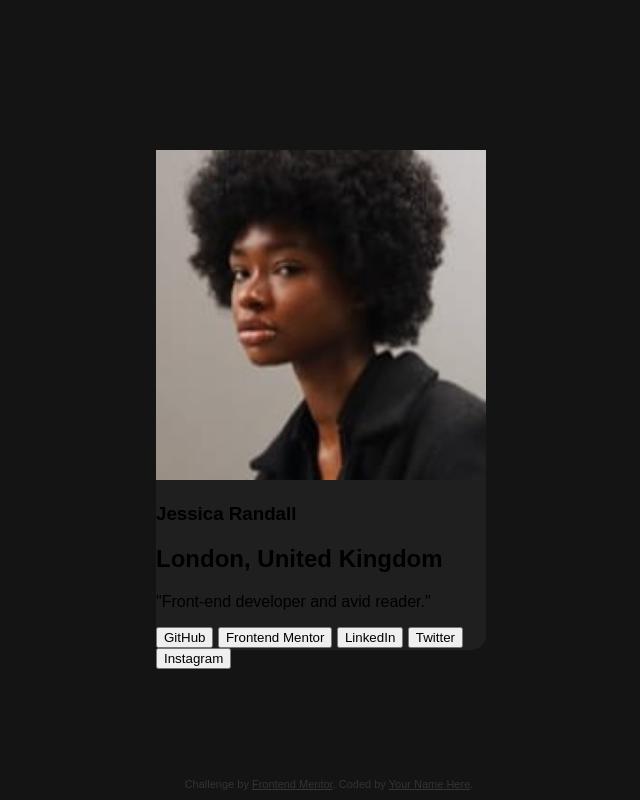
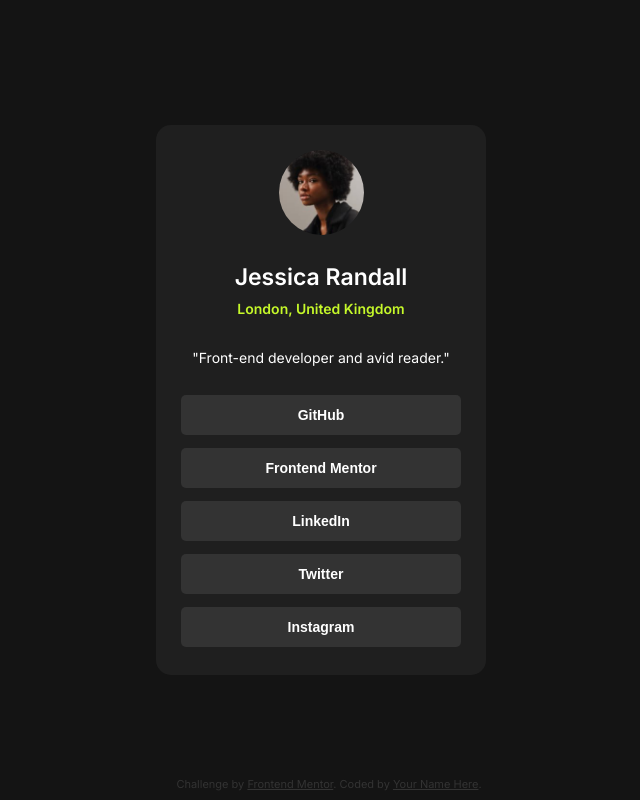
Before and after one commit to SebastianZins/Frontend-Mentor_Social-Links-Profile, a plain HTML site: page index.html in a window 1280 px wide. Shown: the whole page, without its empty margins (319-959 px from the left). Drawn offline with Linux system fonts and the light colour scheme.

Commit message:
created profile panel

```diff
--- a/index.html
+++ b/index.html
@@ -24,20 +24,20 @@
                     <img
                         class="image"
                         src="assets/images/avatar-jessica.jpeg"
-                        width="100%"
-                        height="100%"
                     />
                 </section>
-                <section>
-                    <h1>Jessica Randall</h1>
-                    <h2>London, United Kingdom</h2>
+                <section class="name">
+                    <p>Jessica Randall</p>
                 </section>
-                <section>
+                <section class="location">
+                    <p>London, United Kingdom</p>
+                </section>
+                <section class="banner">
                     <p>"Front-end developer and avid reader."</p>
                 </section>
             </article>
             <nav>
-                <button>GitHub</button>
+                <button class="first-button">GitHub</button>
                 <button>Frontend Mentor</button>
                 <button>LinkedIn</button>
                 <button>Twitter</button>
--- a/styles/style.scss
+++ b/styles/style.scss
@@ -3,8 +3,9 @@
 
 body {
     background: $offBlack;
-    font-size: 16px;
-    font-family: 'Figtree', sans-serif;
+    font-size: 14px;
+    font-family: 'Inter';
+    color: $white;
 }
 
 .panel {
@@ -13,12 +14,76 @@ body {
     top: 50%;
     transform: translate(-50%, -50%);
     width: 330px;
-    height: 500px;
+    height: 550px;
     background: $darkGrey;
     border-radius: 15px;
+    box-sizing: border-box;
+    padding: 25px;
+    overflow: hidden;
+
+    section,
+    nav {
+        position: relative;
+        width: 100%;
+    }
+
+    section,
+    p {
+        display: flex;
+        justify-content: center;
+    }
+
+    img {
+        border-radius: 50%;
+        height: 85px;
+        width: 85px;
+    }
 
     article {
         position: relative;
+
+        .name {
+            margin-top: 5px;
+            height: 50px;
+            font-size: 23px;
+            font-weight: 600;
+        }
+
+        .location {
+            color: $green;
+            font-weight: 600;
+            height: 30px;
+            line-height: 10px;
+        }
+
+        .banner {
+            margin: 15px 0px 10px 0px;
+            font-weight: 0;
+            height: 50px;
+        }
+    }
+
+    button {
+        width: 100%;
+        border: 0;
+        margin-top: 13px;
+        border-radius: 5px;
+        background: $grey;
+        color: white;
+        font-weight: 700;
+        font-size: 14px;
+        line-height: 38px;
+        transition: all 0.3s ease;
+
+        &:hover {
+            background: $green;
+            color: $darkGrey;
+            cursor: pointer;
+        }
+    }
+
+    .first-button {
+        margin-top: 0px;
     }
 }
 
```
Also changed, not shown: styles/style.css, 2 other files.
